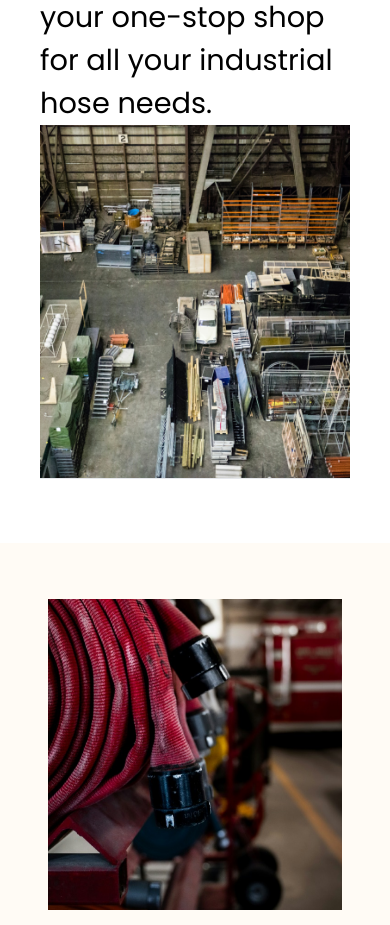
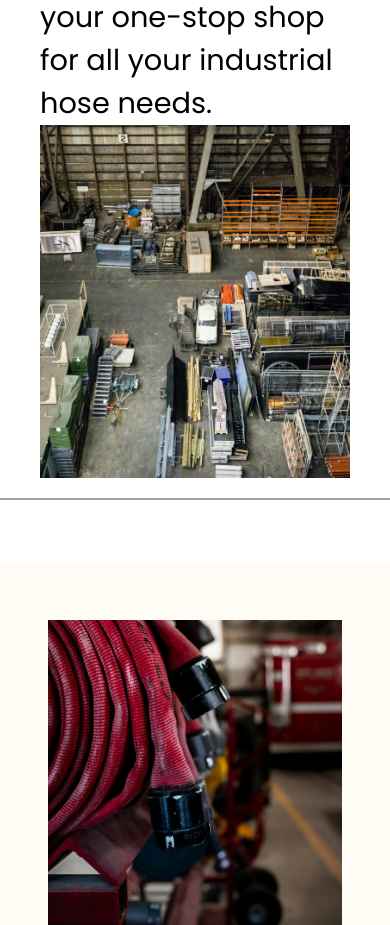
Before and after one commit to Dakeem05/Okemiri, a Vue app: page / in a window 390 px wide. Shown: the part 860-1785 px from the top of the page. Built offline with nearby package versions, Linux system fonts and the light colour scheme.

Commit message:
line added

```diff
--- a/src/components/home/About.vue
+++ b/src/components/home/About.vue
@@ -3,10 +3,10 @@
 
 <template>
   <main class="bg-[#fffbf5] max-w-7xl mx-auto relative lg:flex-row flex flex-col gap-[2rem] py-[3.5rem] px-[3rem] ">
-    <div class="lg:w-[40%] w-full">
+    <div class="lg:w-[40%] w-full md:w-full">
         <img src="../../assets/images/Rectangle 4.png" alt="">
     </div>
-    <div class="lg:w-[50%] w-full pt-[3rem]">
+    <div class="lg:w-[50%] w-full md:w-full pt-[3rem]">
         <h3 class="text-[#00CCFF] font-manjari font-[700] text-2xl">About Us</h3>
         <h2 class="font-manjari font-[700] text-[2rem] mt-3">RUGGED. RELIABLE. FLEXIBILE.</h2>
         <p class="mt-2 text-2xl font-[400] leading-relaxed">Okemiri Hose is your trusted source for premium-quality hoses. With a focus on durability and reliabilty, our precision-engineered products are designed to mmet the demand of any application. Backed by exceptional customer service, we're committed to ensuring your satisfaction every step of the way. Experience the Okemiri difference today.</p>
--- a/src/components/home/Hero.vue
+++ b/src/components/home/Hero.vue
@@ -10,10 +10,13 @@
             <p class="mt-[2rem] text-[1.8rem]">We specialized in providing durable and reliable hoses for a wide range of industries and applications. With our extensive selection of hoses, unmatched satisfaction, we are your one-stop shop for all your industrial hose needs.</p>
         </div>
     </div>
-    <div class="w-full lg:w-[50%] px-10 lg:px-0">
+    <div class="w-full lg:w-[50%]">
+    <div class="px-10 lg:px-0">
         <img src="../../assets/images/Rectangle 1.png" class="object-cover h-fit w-fit" alt="Hero Img">
-        <hr>
+
     </div>
+     <div class="border-[1.5px] border-gray-400 mt-5 lg:hidden block"></div>
+     </div>
 
   </main>
   <!-- </section> -->
```
